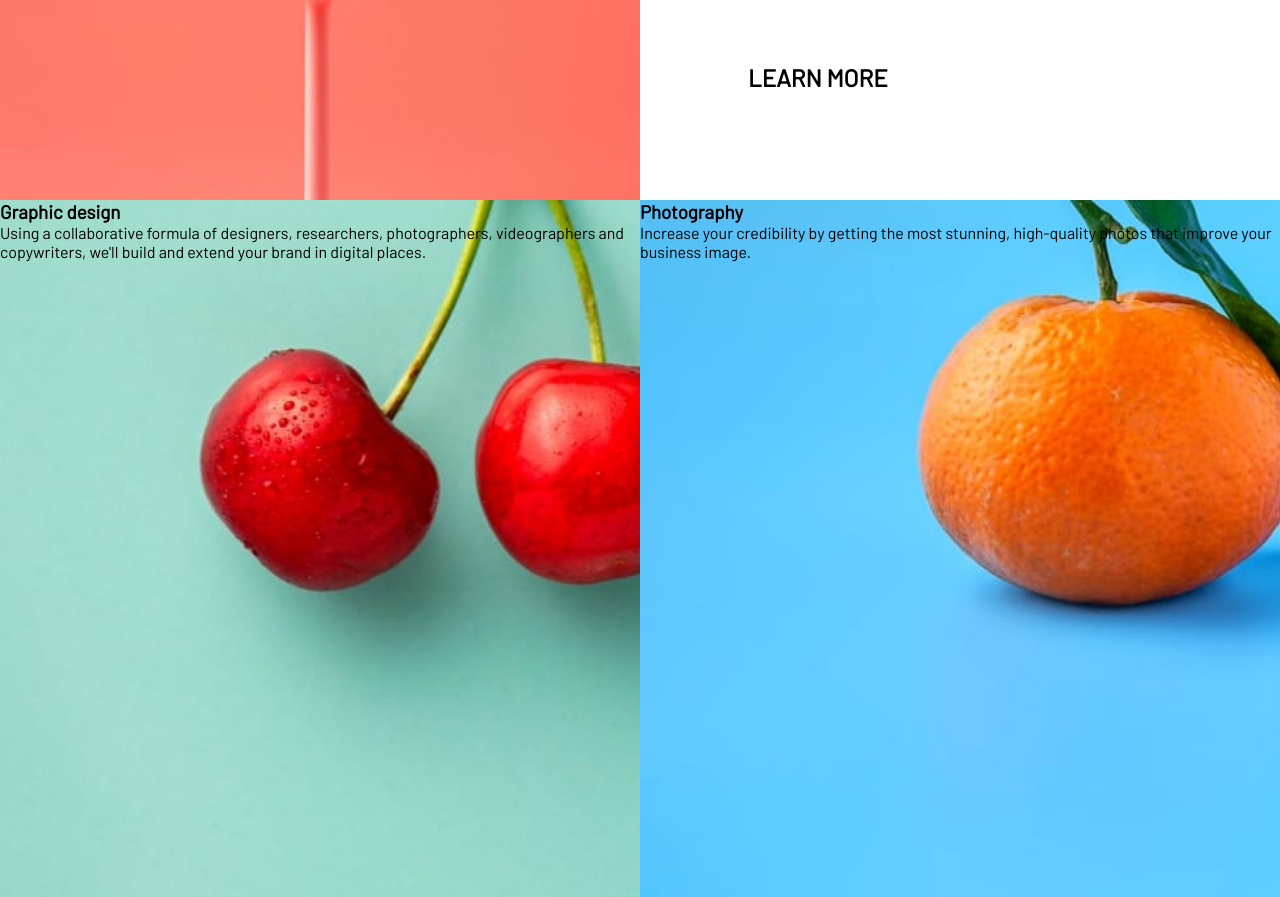
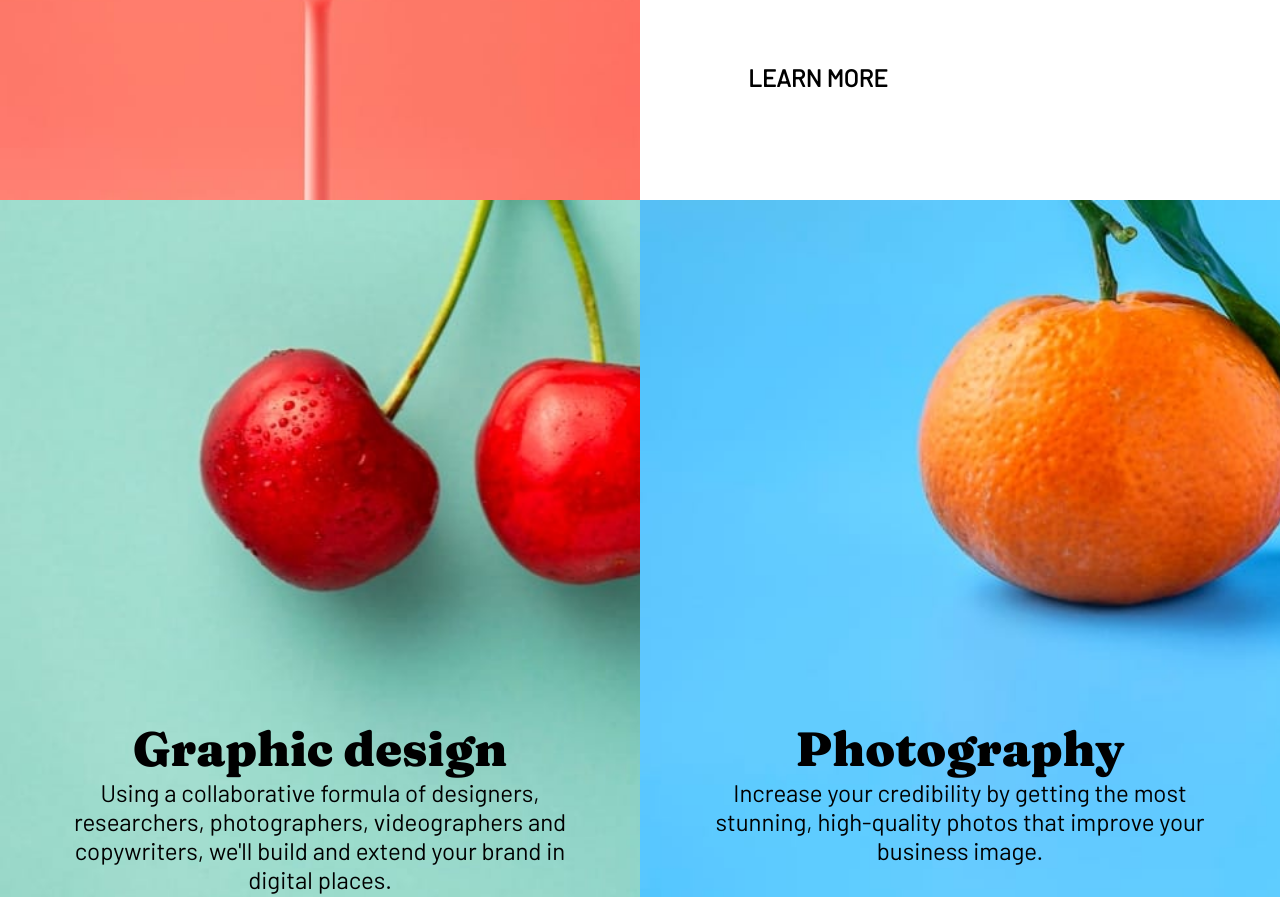
Before and after one commit to BenjaminBPJ/FlexGrid, a plain HTML site: page index.html in a window 1280 px wide. Shown: the part 1993-2890 px from the top of the page. Drawn offline with Linux system fonts and the light colour scheme.

Commit message:
fnalisation main

```diff
--- a/index.html
+++ b/index.html
@@ -39,38 +39,45 @@
     </div>
     <section class="text-image-header">
       <h1 class="title">WE ARE CREATIVES</h1>
-      <img class="icon-arrow-down" src="images/icon-arrow-down.svg" alt="flèches dans la direction du bas montrant une orange" />
+      <img class="icon-arrow-down" src="images/icon-arrow-down.svg"
+        alt="flèches dans la direction du bas montrant une orange" />
     </section>
   </header>
 
   <main>
-    <section class="section-main main-section-without-image transform">
+    <section class="main-section-without-image transform">
       <img class="img-main-section img-transform" src="images/desktop/image-transform.jpg" alt="oeuf sur fond jaune" />
       <div class="text-main-without-image text-transform">
         <h3 class="main-title text-main-no-image">Transform your brand</h3>
-      <p class="text-main-no-image">We are full-service creative agency specializing in helping brands grow fast.Engage your clients through
+        <p class="text-main-no-image">We are full-service creative agency specializing in helping brands grow
+          fast.Engage your clients through
           compelling visuals that do most of the marketing for you.</p>
         <p class="text-main-no-image learn">LEARN MORE</p>
       </div>
     </section>
-    <section class="section-main main-section-without-image">
+    <section class="main-section-without-image stand">
       <img class="img-main-section" src="images/desktop/image-stand-out.jpg" alt="verre rosé sur fond rose" />
       <div class="text-main-without-image">
         <h3 class="main-title text-main-no-image">Stand out to the right audience</h3>
-        <p class="text-main-no-image">Using a collaborative formula of designers, researchers, photographers, videographers and copywriters, we'll
+        <p class="text-main-no-image">Using a collaborative formula of designers, researchers, photographers,
+          videographers and copywriters, we'll
           build and extend your brand in digital places.</p>
         <p class="text-main-no-image learn">LEARN MORE</p>
       </div>
     </section>
-    <section class="section-main cherry main-section-with-image">
-      <h3>Graphic design</h3>
+    <section class="cherry main-section-with-image">
+      <div class="text-section-with-image">
+        <h3 class="main-title">Graphic design</h3>
         <p>Using a collaborative formula of designers, researchers, photographers, videographers and copywriters, we'll
           build and extend your brand in digital places.</p>
+      </div>
     </section>
-    <section class="section-main orange main-section-with-image">
-      <h3>Photography</h3>
+    <section class="orange main-section-with-image">
+      <div class="text-section-with-image">
+        <h3 class="main-title">Photography</h3>
         <p>Increase your credibility by getting the most stunning, high-quality photos that improve your business image.
         </p>
+      </div>
     </section>
   </main>
 
--- a/styles.css
+++ b/styles.css
@@ -95,9 +95,13 @@ main{
     grid-template-columns: 1fr 1fr;
 }
 
+.stand{
+    display: grid;
+    grid-template-columns: 1fr 1fr;
+}
+
 .text-main-without-image{
     font-size: 1.5em;
-    margin: auto;
     padding: 3em;
 }
 
@@ -134,4 +138,14 @@ main{
 .main-section-with-image{
     background-repeat: no-repeat;
     background-size: cover;
+    display: flex;
+    flex-direction: column;
+    text-align: center;
+    padding: 3em;
+    font-size: 1.5em;
 }
+
+.text-section-with-image{
+    position: relative;
+    top: 70%;
+}
```
Lines whose indentation alone changed are shown as unchanged.
